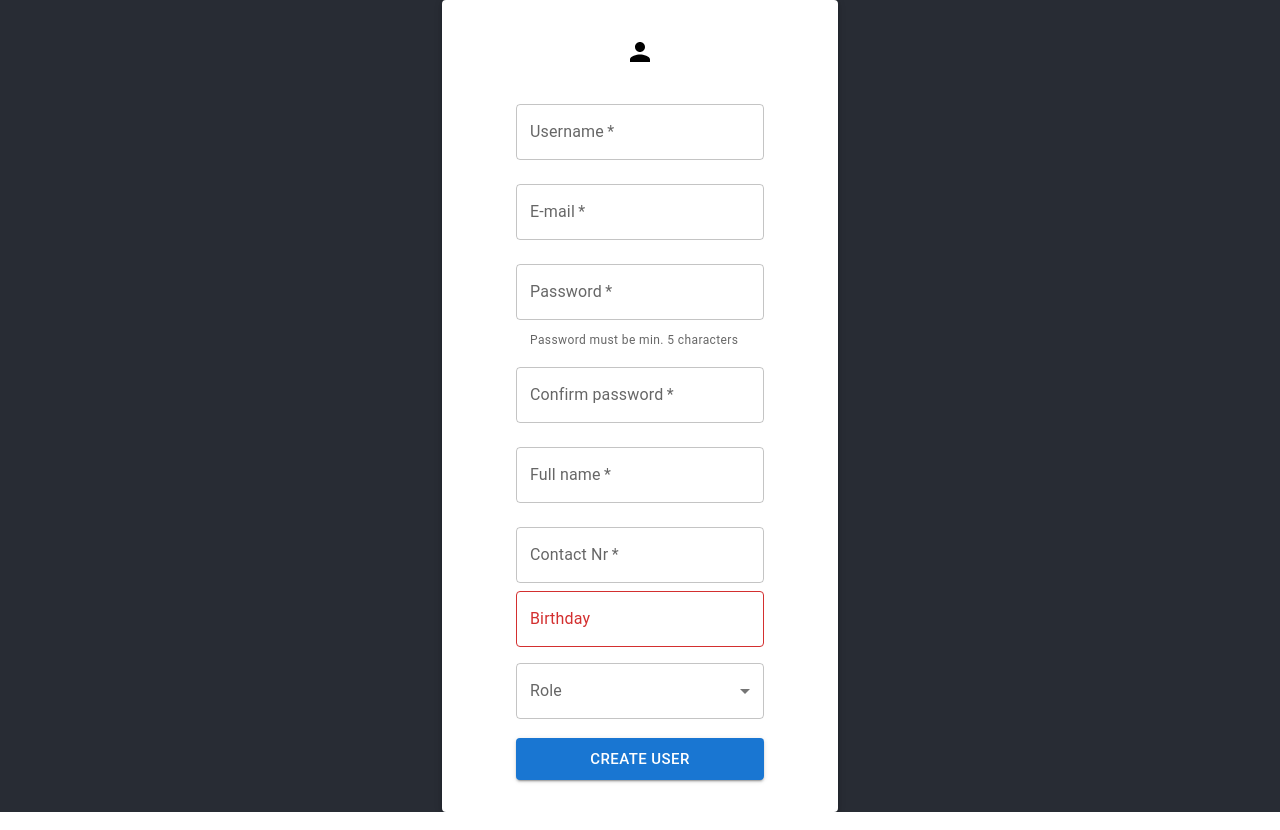
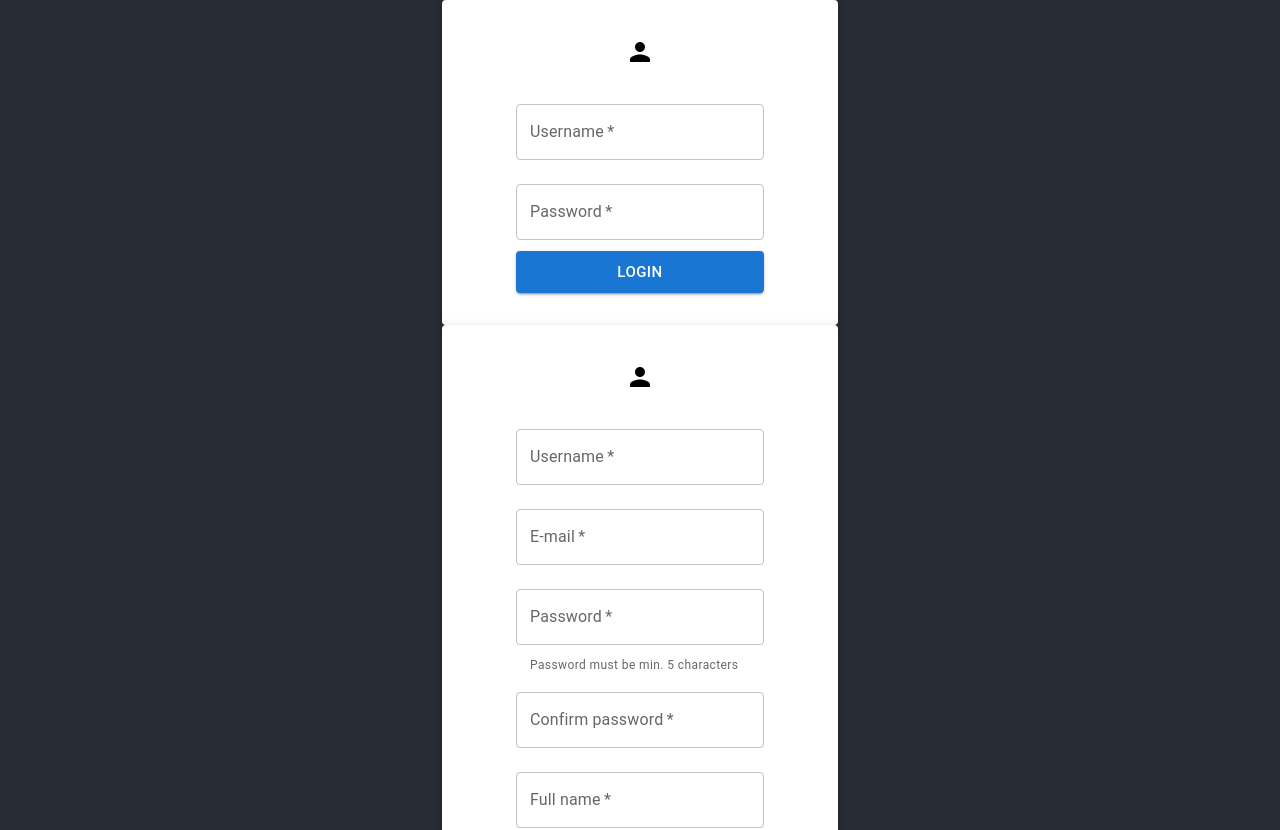
Before and after one commit to rakenduste-programmeerimine-2022/workwhen, a React (Create React App) app in the folder front/: page / in a window 1280 px wide. Shown: the top 830 px of the page. Built offline with nearby package versions, Linux system fonts and the light colour scheme.

Commit message:
user login form (closes #9) (#39)
* user login form (closes #9)

* closes #9

```diff
--- a/front/src/App.js
+++ b/front/src/App.js
@@ -1,3 +1,4 @@
+import Login from './pages/Login';
 import "./styles/App.css"
 import React from "react"
 import Signup from "./pages/Signup";
@@ -6,6 +7,7 @@ function App() {
   return (
     <div className="App">
       <header className="App-header">
+          <Login />
           <Signup />
       </header>
     </div>
--- /dev/null
+++ b/front/src/pages/Login.js
@@ -0,0 +1,92 @@
+import React, { useState } from "react"
+import { Container, Button, FormHelperText, Paper, TextField, Box, Avatar, FormControl } from "@mui/material"
+import axios from "axios"
+
+export default function Login(){
+    const form = {
+        username: "",
+        password: ""
+    }
+
+    const [formValue, setFormValue] = useState(form)
+    const [helperText, setHelperText] = useState("")
+
+    const handleFormChange = e => {
+        const { value, name } = e.target
+        const newValue = {
+            ...formValue,
+            [name]: value
+        }
+        setFormValue(newValue)
+    }
+
+    const handleSubmit = e => {
+        e.preventDefault()
+        console.log(formValue)
+        if(formValue.password && formValue.username){
+            setHelperText("")
+            axios.post("http://localhost:8080/user/login", formValue)
+            .then(function(response) {
+                console.log(response)
+            })
+            .catch(function(error) {
+                if(error.response){
+                    console.log(error.response)
+                    setHelperText(error.response.data.errors[0].msg)
+                } else if (error.request){
+                    console.log(error.request)
+                } else {
+                    console.log(error.message)
+                }
+            })
+        } else {
+            setHelperText("Please fill all fields")
+        }
+    }
+
+    return(
+        <Container component="div" maxWidth="xs" sx={{ minWidth: "12rem" }}>
+            <Paper elevation={3} sx={{ p: 4, pt: 3}}>
+                <Box sx={{display: "flex", flexDirection: "column", alignItems: "center"}}>
+                <Avatar sx={{ m: 1, bgcolor: "white", color: "black" }} />
+                    <Box component="form" onSubmit={handleSubmit} noValidate sx={{ mt: 1 }}>
+                        <FormControl>
+                            <TextField
+                                value={formValue.username}
+                                onChange={e => handleFormChange(e)}
+                                margin="normal"
+                                required
+                                fullWidth
+                                id="username"
+                                label="Username"
+                                name="username"
+                            />
+                            <TextField
+                                value={formValue.password}
+                                onChange={e => handleFormChange(e)}
+                                margin="normal"
+                                required
+                                type="password"
+                                fullWidth
+                                id="password"
+                                label="Password"
+                                name="password"
+                            />
+                            <FormHelperText error>
+                                {helperText}
+                            </FormHelperText>
+                            <Button
+                                type="submit"
+                                size="large"
+                                variant="contained"
+                                margin="normal"
+                            >
+                                Login
+                            </Button>
+                        </FormControl>
+                    </Box>
+                </Box>
+            </Paper>
+        </Container>
+    )
+}
```
Also changed, not shown: 1 other file (tests, documents, lock files or other folders).
